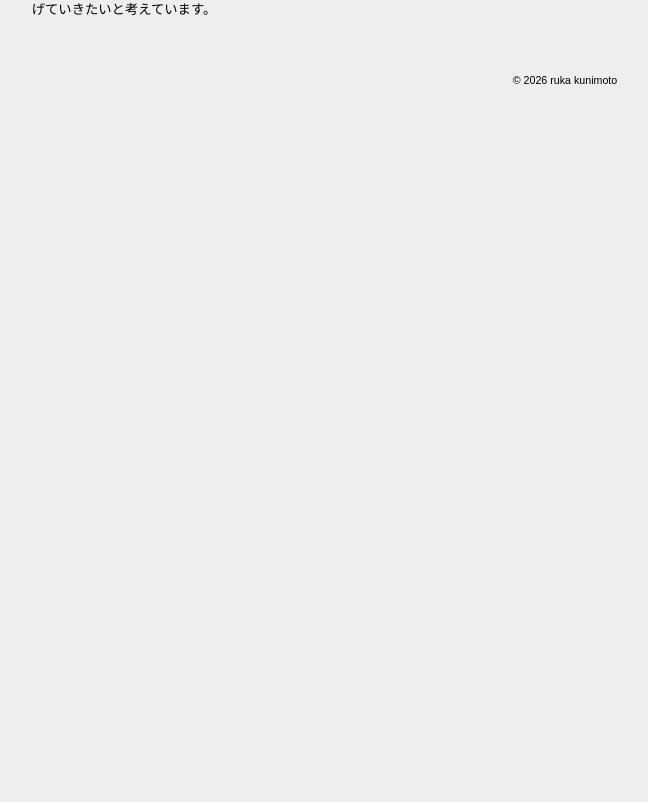
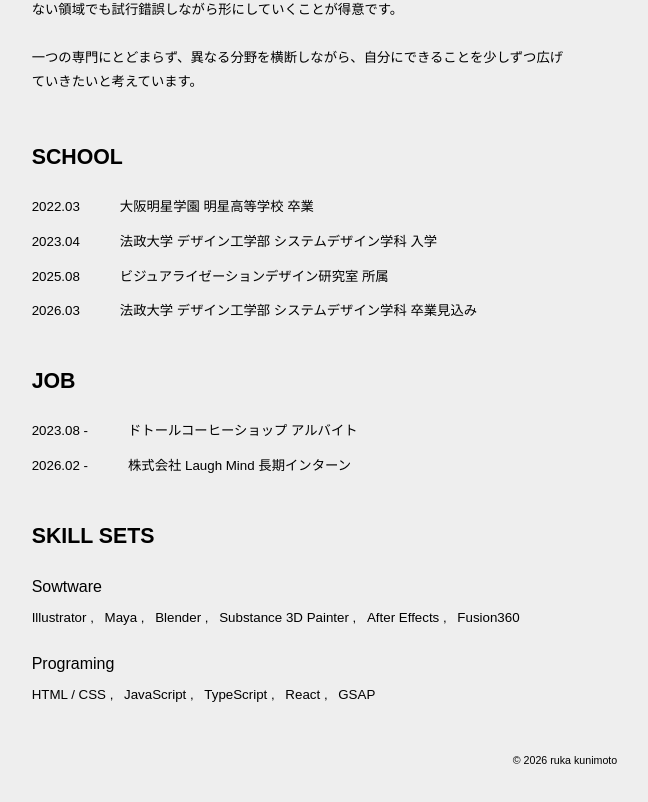
Before and after one commit to RUKAKUNI921/my-portfolio, a Next.js app: page /about in a window 1280 px wide. Shown: the part 426-1228 px from the top of the page, without its empty margins (75-723 px from the left). Before the commit the page ends 800 px from the top, so only its background shows below. Built offline with nearby package versions, Linux system fonts and the light colour scheme.

Commit message:
complete about

```diff
--- a/src/app/about/page.module.css
+++ b/src/app/about/page.module.css
@@ -19,11 +19,14 @@
             .ja {
                 position: relative;
 
-                display: inline-block;
+                display: block;
 
                 font-size: 6rem;
 
+                transform: translateX(-0.4rem);
+
                 @media (max-width: 767px) {
+                    font-size: 4.8rem;
                 }
             }
 
@@ -35,6 +38,7 @@
                 font-size: 2rem;
 
                 @media (max-width: 767px) {
+                    font-size: 1.6rem;
                 }
             }
         }
@@ -55,5 +59,96 @@
                 font-size: 1.6rem;
             }
         }
+
+        .skill {
+            margin-top: 8rem;
+
+            font-size: 3.2rem;
+
+            @media (max-width: 767px) {
+                margin-top: 6rem;
+
+                font-size: 2.4rem;
+            }
+        }
+
+        .list {
+            margin-top: 4.8rem;
+
+            @media (max-width: 767px) {
+                margin-top: 3.2rem;
+            }
+            .item {
+                display: flex;
+                gap: 6rem;
+
+                /*display: block;*/
+
+                /*width: 50%;*/
+
+                /*border-bottom: 1px solid var(--black);*/
+
+                margin-top: 3.2rem;
+
+                font-size: 2rem;
+                line-height: 1.8;
+
+                @media (max-width: 767px) {
+                    flex-direction: column;
+                    gap: 1.6rem;
+
+                    margin-top: 3.2rem;
+
+                    font-size: 1.6rem;
+                }
+
+                .date {
+                    /*margin-right: 6rem;*/
+                    @media (max-width: 767px) {
+                    }
+                }
+
+                .detail {
+                    @media (max-width: 767px) {
+                        line-height: 1.4;
+                    }
+                }
+            }
+        }
+
+        .skillBlock {
+            .cat {
+                margin-top: 4.8rem;
+
+                font-size: 2.4rem;
+
+                @media (max-width: 767px) {
+                    margin-top: 3.2rem;
+
+                    font-size: 2rem;
+                }
+            }
+
+            .skillList {
+                display: flex;
+                flex-wrap: wrap;
+                gap: 1.6rem;
+
+                margin-top: 2.4rem;
+
+                @media (max-width: 767px) {
+                    margin-top: 2rem;
+                }
+
+                .skillItem {
+                    font-size: 2rem;
+                    white-space: nowrap;
+
+                    @media (max-width: 767px) {
+                        font-size: 1.6rem;
+                    }
+                }
+            }
+        }
     }
 }
--- a/src/app/about/page.tsx
+++ b/src/app/about/page.tsx
@@ -1,6 +1,34 @@
 import styles from "./page.module.css";
 
+type Item = {
+  date: string;
+  detail: string;
+};
+
+type Skill = {
+  cat: string;
+  detail: string[];
+};
+
 export default function About() {
+  const school: Item[] = [
+    { date: "2022.03", detail: "大阪明星学園 明星高等学校 卒業" },
+    { date: "2023.04", detail: "法政大学 デザイン工学部 システムデザイン学科 入学" },
+    { date: "2025.08", detail: "ビジュアライゼーションデザイン研究室 所属" },
+    { date: "2026.03", detail: "法政大学 デザイン工学部 システムデザイン学科 卒業見込み" },
+  ];
+  const job: Item[] = [
+    { date: "2023.08 -", detail: "ドトールコーヒーショップ アルバイト" },
+    { date: "2026.02 -", detail: "株式会社 Laugh Mind 長期インターン" },
+  ];
+  const skill: Skill[] = [
+    {
+      cat: "Sowtware",
+      detail: ["Illustrator", "Maya", "Blender", "Substance 3D Painter", "After Effects", "Fusion360"],
+    },
+    { cat: "Programing", detail: ["HTML / CSS", "JavaScript", "TypeScript", "React", "GSAP"] },
+  ];
+
   return (
     <main>
       <section className={`${styles.about} u-section-margin`}>
@@ -12,11 +40,48 @@ export default function About() {
               <span className={`${styles.en} u-ff-en-m u-trim`}>Ruka Kunimoto</span>
             </h2>
             <p className={`${styles.txt} u-ff-txt`}>
-              興味を持ったら、まず手を動かしてみる。新しい領域に踏み込むことをおそれず、考え、実際に手を動かしながら形にしていくことを大切にしています。専門を一つに絞るのではなく、興味を持ったものにはできる限り取り組み、経験を積み重ねてきました。
+              大阪生まれ、東京在住。
+              <br />
+              興味を持ったことは、まず自分で試してみることを大切にしています。
               <br />
               <br />
-              これからも、その時々で必要な技術や手法を自ら学びながら、自分にできることの幅を広げていきたいと考えています。
+              デザインや映像、3DCG、Web、電子工作など、分野を限定せず、必要だと思った技術は実際に手を動かしながら身につけてきました。新しいソフトや技術にも抵抗がなく、知らない領域でも試行錯誤しながら形にしていくことが得意です。
+              <br />
+              <br />
+              一つの専門にとどまらず、異なる分野を横断しながら、自分にできることを少しずつ広げていきたいと考えています。
             </p>
+            <h3 className={`${styles.skill} u-ff-en-h u-trim`}>SCHOOL</h3>
+            <ul className={`${styles.list}`}>
+              {school.map((item, index) => (
+                <li className={`${styles.item}`} key={index}>
+                  <span className={`${styles.date} u-ff-en-l u-trim`}>{item.date}</span>
+                  <span className={`${styles.detail} u-ff-ja-r`}>{item.detail}</span>
+                </li>
+              ))}
+            </ul>
+            <h3 className={`${styles.skill} u-ff-en-h u-trim`}>JOB</h3>
+            <ul className={`${styles.list}`}>
+              {job.map((item, index) => (
+                <li className={`${styles.item}`} key={index}>
+                  <span className={`${styles.date} u-ff-en-l u-trim`}>{item.date}</span>
+                  <span className={`${styles.detail} u-ff-txt`}>{item.detail}</span>
+                </li>
+              ))}
+            </ul>
+            <h3 className={`${styles.skill} u-ff-en-h u-trim`}>SKILL SETS</h3>
+            {skill.map((skill, index) => (
+              <div className={`${styles.skillBlock}`} key={index}>
+                <h4 className={`${styles.cat} u-ff-en-m u-trim`}>{skill.cat}</h4>
+                <ul className={`${styles.skillList}`}>
+                  {skill.detail.map((item, itemIndex) => (
+                    <li className={`${styles.skillItem} u-ff-en-l u-trim`} key={itemIndex}>
+                      {item}
+                      {itemIndex < skill.detail.length - 1 ? " ," : ""}
+                    </li>
+                  ))}
+                </ul>
+              </div>
+            ))}
           </div>
         </div>
       </section>
```
Also changed, not shown: public/SVG/PORTFOLIO (2).svg (added), public/SVG/PORTFOLIO.svg (added).
